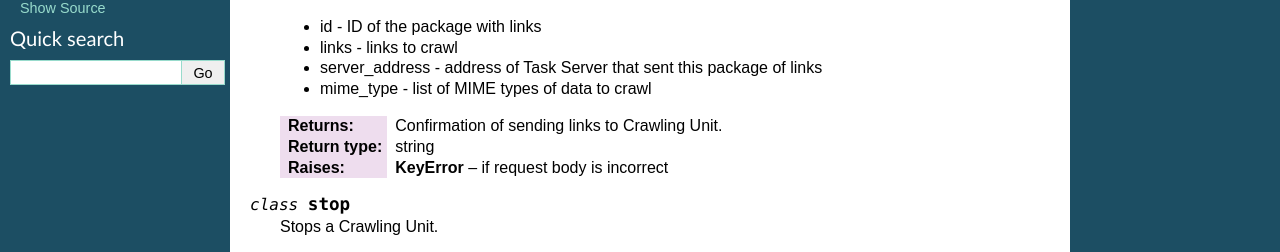
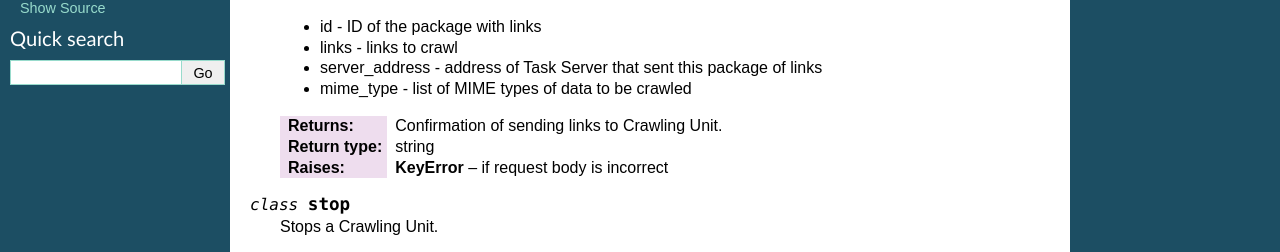
Before and after one commit to agh-glk/fcs, a Sphinx documentation site: the page built from docs/source/crawler/web_interface.rst, in a window 1280 px wide. Shown: the part 310-562 px from the top of the page. Built offline with Sphinx 7.4.7, drawn with Linux system fonts in a browser that asks for light colours; formulas are drawn with MathJax 3.

Commit message:
[NT] Edit

```diff
--- a/docs/source/crawler/web_interface.rst
+++ b/docs/source/crawler/web_interface.rst
@@ -20,7 +20,7 @@ In this module web methods for managing Crawling Units are defined. These method
    * id - ID of the package with links
    * links - links to crawl
    * server_address - address of Task Server that sent this package of links
-   * mime_type - list of MIME types of data to crawl
+   * mime_type - list of MIME types of data to be crawled
 
    :return: Confirmation of sending links to Crawling Unit.
    :rtype: string
```
